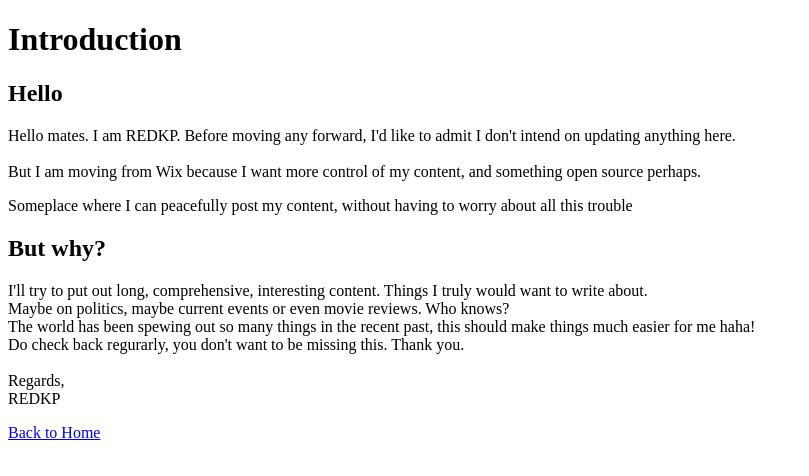
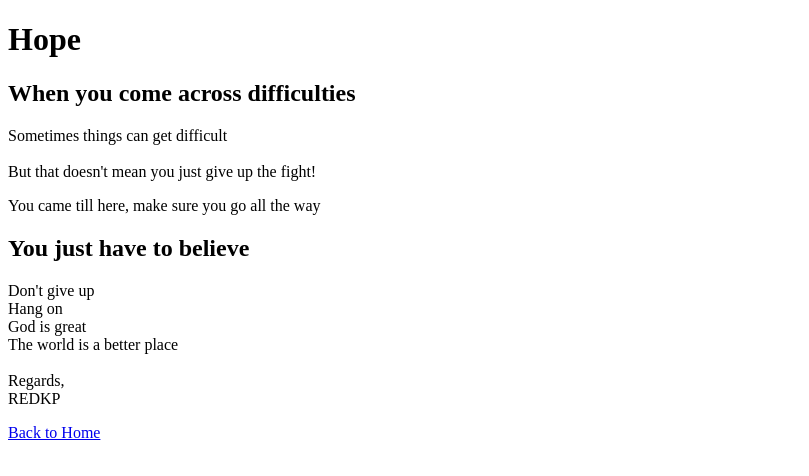
Before and after one commit to jbardeen4/woah, a plain HTML site: page blog1.html in a window 1280 px wide. Shown: the whole page, without its empty margins (0-809 px from the left). Drawn offline with Linux system fonts and the light colour scheme.

Commit message:
Update blog1.html

```diff
--- a/blog1.html
+++ b/blog1.html
@@ -2,22 +2,22 @@
 <html lang="en">
 <head>
     <meta charset="UTF-8">
-    <title>Introduction</title>
+    <title>Hope</title>
 </head>
 <body>
-    <h1>Introduction</h1>
-    <h2>Hello</h2>
+    <h1>Hope</h1>
+    <h2>When you come across difficulties</h2>
     <p>
-        Hello mates. I am REDKP. Before moving any forward, I'd like to admit I don't intend on updating anything here. <br><br>
-        But I am moving from Wix because I want more control of my content, and something open source perhaps. </p>
-    <p> Someplace where I can peacefully post my content, without having to worry about all this trouble</p>
+        Sometimes things can get difficult <br><br>
+        But that doesn't mean you just give up the fight! </p>
+    <p> You came till here, make sure you go all the way</p>
 
-    <h2>But why?</h2>
+    <h2>You just have to believe</h2>
     <p>
-        I'll try to put out long, comprehensive, interesting content. Things I truly would want to write about. <br>
-        Maybe on politics, maybe current events or even movie reviews. Who knows? <br>
-        The world has been spewing out so many things in the recent past, this should make things much easier for me haha! <br>
-        Do check back regurarly, you don't want to be missing this. Thank you. <br>
+        Don't give up <br>
+        Hang on <br>
+        God is great <br>
+        The world is a better place <br>
         <br>
         Regards, <br>
         REDKP
```
